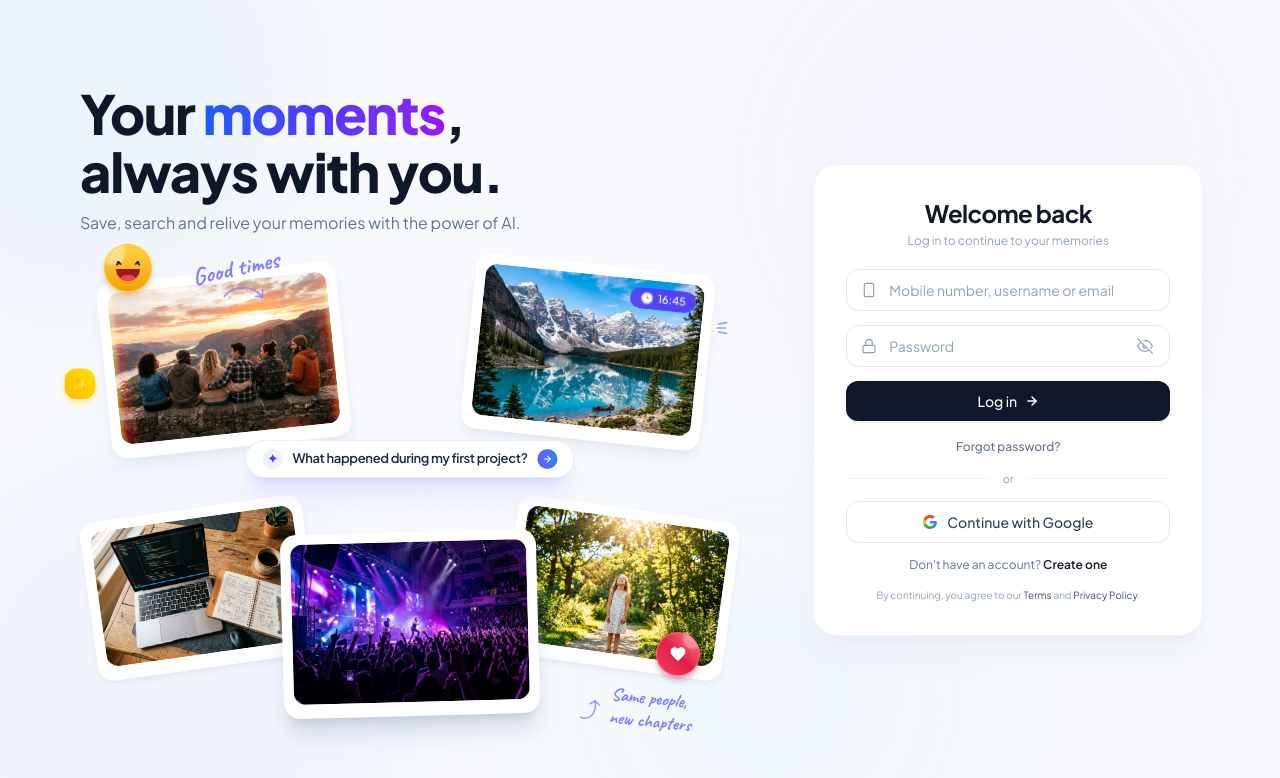
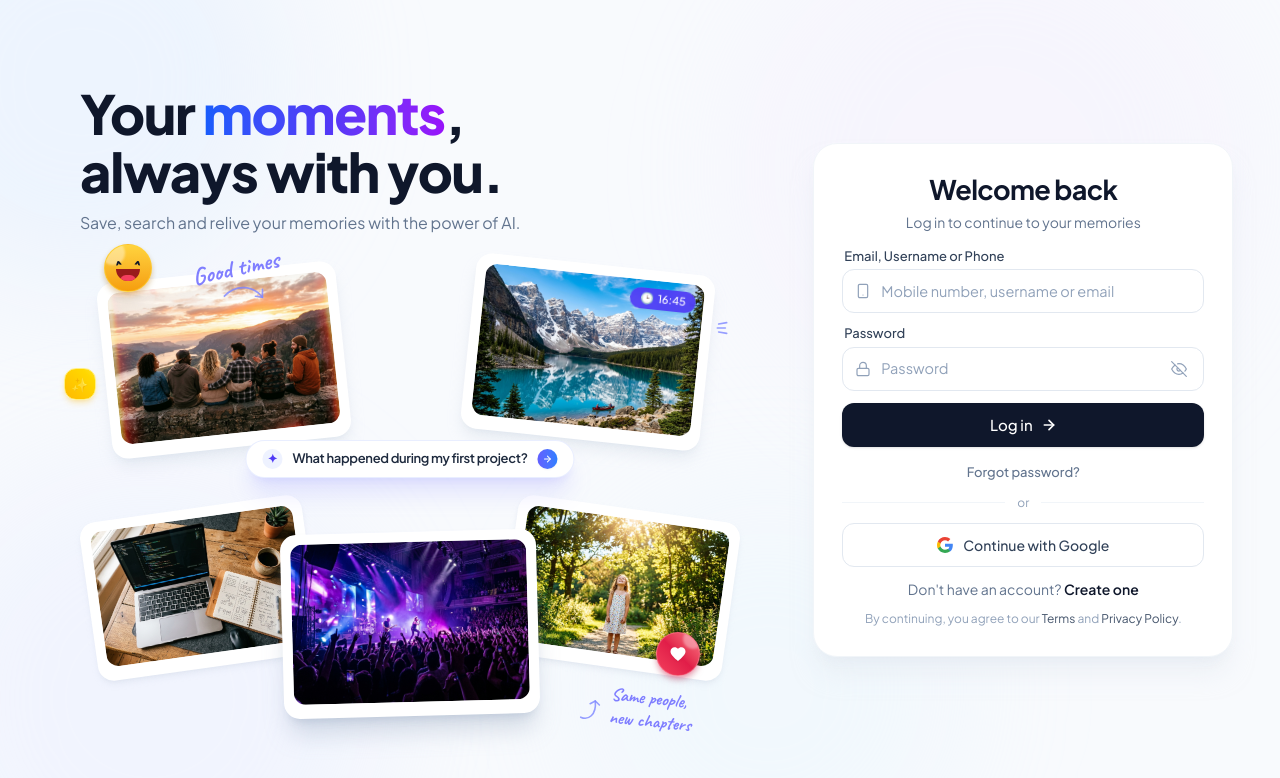
Before and after one commit to Next-Gen-Coder-2007/Chronicle, a React (Vite) app in the folder client/: page / in a window 1280 px wide. Shown: the top 778 px of the page. Built offline with nearby package versions, Linux system fonts and the light colour scheme.

Commit message:
style(client): update login page typography and field styling to match register page

```diff
--- a/client/src/pages/Login.tsx
+++ b/client/src/pages/Login.tsx
@@ -1,4 +1,5 @@
 import { useState } from 'react'
+import { Link } from 'react-router-dom'
 import { motion, type Variants } from 'framer-motion'
 
 import friendsImg from '../assets/memories/friends.jpg'
@@ -36,7 +37,7 @@ export default function Login() {
   }
 
   return (
-    <div className="relative h-screen max-h-screen w-full bg-[#f8fafd] overflow-hidden text-slate-800 flex items-center justify-center selection:bg-indigo-500 selection:text-white">
+    <div className="relative min-h-screen w-full bg-[#f8fafd] text-slate-800 flex items-center justify-center selection:bg-indigo-500 selection:text-white py-8 lg:py-4">
       <div className="pointer-events-none fixed inset-0 overflow-hidden">
         <div className="absolute -top-32 -left-32 w-[420px] h-[420px] rounded-full bg-blue-100/40 blur-3xl" />
         <div className="absolute -bottom-32 -left-20 w-[460px] h-[460px] rounded-full bg-indigo-100/30 blur-3xl" />
@@ -44,14 +45,14 @@ export default function Login() {
         <div className="absolute -bottom-20 right-1/4 w-96 h-96 rounded-full bg-sky-100/25 blur-3xl" />
       </div>
 
-      <div className="relative z-10 w-full max-w-[1440px] mx-auto px-6 sm:px-10 lg:px-12 h-full flex flex-col justify-center py-2 sm:py-4">
+      <div className="relative z-10 w-full max-w-[1440px] mx-auto px-4 sm:px-8 lg:px-12 flex flex-col justify-center">
         <motion.main
           variants={containerVariants}
           initial="hidden"
           animate="visible"
-          className="grid grid-cols-1 lg:grid-cols-12 gap-6 lg:gap-8 items-center lg:translate-x-8 sm:translate-x-4"
+          className="grid grid-cols-1 lg:grid-cols-12 gap-6 lg:gap-8 items-center lg:translate-x-8"
         >
-          <div className="lg:col-span-7 flex flex-col justify-center">
+          <div className="hidden lg:flex lg:col-span-7 flex-col justify-center">
             <div className="mb-4 lg:mb-5">
               <h1 className="text-4xl sm:text-5xl lg:text-[54px] font-extrabold tracking-tight text-slate-900 leading-[1.08]">
                 Your{' '}
@@ -276,20 +277,23 @@ export default function Login() {
             </div>
           </div>
 
-          <div className="lg:col-span-5 flex justify-center lg:justify-start lg:pl-6">
-            <div className="w-full max-w-[390px] bg-white rounded-3xl p-6 sm:p-8 shadow-xl shadow-slate-200/50 border border-slate-100">
-              <div className="mb-5 text-center">
-                <h2 className="text-2xl font-bold text-slate-900 tracking-tight">
+          <div className="w-full lg:col-span-5 flex justify-center lg:justify-start lg:pl-6">
+            <div className="w-full max-w-[420px] bg-white rounded-3xl p-6 sm:p-7 shadow-xl shadow-slate-200/50 border border-slate-100">
+              <div className="mb-4 text-center">
+                <h2 className="text-2xl sm:text-[27px] font-bold text-slate-900 tracking-tight">
                   Welcome back
                 </h2>
-                <p className="text-xs text-slate-400 mt-1">
+                <p className="text-xs sm:text-sm text-slate-500 mt-1">
                   Log in to continue to your memories
                 </p>
               </div>
 
-              <form onSubmit={handleSubmit} className="space-y-3.5">
+              <form onSubmit={handleSubmit} className="space-y-3">
                 <div>
-                  <div className="w-full rounded-xl border border-slate-200 bg-white px-3.5 py-2.5 flex items-center gap-3 focus-within:border-slate-800 focus-within:ring-1 focus-within:ring-slate-800 transition-colors">
+                  <label className="block text-xs sm:text-[13px] font-medium text-slate-700 mb-1 ml-0.5">
+                    Email, Username or Phone
+                  </label>
+                  <div className="w-full h-11 rounded-xl border border-slate-200 bg-white px-3 flex items-center gap-2.5 focus-within:border-slate-800 focus-within:ring-1 focus-within:ring-slate-800 transition-colors">
                     <svg
                       className="w-4 h-4 text-slate-400 flex-shrink-0"
                       viewBox="0 0 24 24"
@@ -308,13 +312,16 @@ export default function Login() {
                       value={identifier}
                       onChange={(e) => setIdentifier(e.target.value)}
                       placeholder="Mobile number, username or email"
-                      className="w-full bg-transparent text-xs sm:text-sm text-slate-900 placeholder-slate-400 focus:outline-none"
+                      className="w-full bg-transparent text-sm sm:text-[14.5px] text-slate-900 placeholder:text-slate-400 focus:outline-none"
                     />
                   </div>
                 </div>
 
                 <div>
-                  <div className="w-full rounded-xl border border-slate-200 bg-white px-3.5 py-2.5 flex items-center gap-3 focus-within:border-slate-800 focus-within:ring-1 focus-within:ring-slate-800 transition-colors">
+                  <label className="block text-xs sm:text-[13px] font-medium text-slate-700 mb-1 ml-0.5">
+                    Password
+                  </label>
+                  <div className="w-full h-11 rounded-xl border border-slate-200 bg-white px-3 flex items-center gap-2.5 focus-within:border-slate-800 focus-within:ring-1 focus-within:ring-slate-800 transition-colors">
                     <svg
                       className="w-4 h-4 text-slate-400 flex-shrink-0"
                       viewBox="0 0 24 24"
@@ -333,12 +340,13 @@ export default function Login() {
                       value={password}
                       onChange={(e) => setPassword(e.target.value)}
                       placeholder="Password"
-                      className="w-full bg-transparent text-xs sm:text-sm text-slate-900 placeholder-slate-400 focus:outline-none"
+                      className="w-full bg-transparent text-sm sm:text-[14.5px] text-slate-900 placeholder:text-slate-400 focus:outline-none"
                     />
                     <button
                       type="button"
                       onClick={() => setShowPassword(!showPassword)}
-                      className="text-slate-400 hover:text-slate-600 transition p-0.5 cursor-pointer"
+                      className="text-slate-400 hover:text-slate-600 transition p-1 cursor-pointer"
+                      title={showPassword ? 'Hide password' : 'Show password'}
                     >
                       {showPassword ? (
                         <svg className="w-4 h-4" viewBox="0 0 24 24" fill="none" stroke="currentColor" strokeWidth="1.8" strokeLinecap="round" strokeLinejoin="round">
@@ -360,14 +368,14 @@ export default function Login() {
                   whileTap={{ scale: 0.98 }}
                   type="submit"
                   disabled={isLoading}
-                  className="w-full py-2.5 px-4 rounded-xl bg-slate-900 hover:bg-slate-800 text-white font-medium text-xs sm:text-sm flex items-center justify-center gap-2 shadow-sm transition-colors cursor-pointer"
+                  className="w-full mt-2 h-11 px-4 rounded-xl bg-slate-900 hover:bg-slate-800 text-white font-medium text-sm sm:text-[15px] flex items-center justify-center gap-2 shadow-sm transition-colors cursor-pointer"
                 >
                   {isLoading ? (
                     <div className="w-4 h-4 border-2 border-white/30 border-t-white rounded-full animate-spin" />
                   ) : (
                     <>
                       <span>Log in</span>
-                      <svg className="w-3.5 h-3.5" viewBox="0 0 24 24" fill="none" stroke="currentColor" strokeWidth="2.5" strokeLinecap="round" strokeLinejoin="round">
+                      <svg className="w-4 h-4" viewBox="0 0 24 24" fill="none" stroke="currentColor" strokeWidth="2.5" strokeLinecap="round" strokeLinejoin="round">
                         <line x1="5" y1="12" x2="19" y2="12" />
                         <polyline points="12 5 19 12 12 19" />
                       </svg>
@@ -380,17 +388,17 @@ export default function Login() {
                 <button
                   type="button"
                   onClick={() => alert('Password reset link sent!')}
-                  className="text-xs text-slate-500 hover:text-slate-800 font-medium transition cursor-pointer"
+                  className="text-xs sm:text-[13px] text-slate-500 hover:text-slate-800 font-medium transition cursor-pointer"
                 >
                   Forgot password?
                 </button>
               </div>
 
-              <div className="relative my-3.5 flex items-center justify-center">
+              <div className="relative my-3 flex items-center justify-center">
                 <div className="absolute inset-0 flex items-center">
                   <div className="w-full border-t border-slate-100" />
                 </div>
-                <span className="relative bg-white px-3 text-[11px] text-slate-400 font-normal">
+                <span className="relative bg-white px-3 text-xs text-slate-400 font-normal">
                   or
                 </span>
               </div>
@@ -400,9 +408,9 @@ export default function Login() {
                 whileTap={{ scale: 0.98 }}
                 type="button"
                 onClick={() => alert('Signing in with Google...')}
-                className="w-full py-2.5 px-4 rounded-xl border border-slate-200 hover:bg-slate-50/80 bg-white text-slate-700 text-xs sm:text-sm font-medium flex items-center justify-center gap-2.5 transition cursor-pointer"
+                className="w-full h-11 px-4 rounded-xl border border-slate-200 hover:bg-slate-50/80 bg-white text-slate-700 text-sm font-medium flex items-center justify-center gap-2.5 transition cursor-pointer"
               >
-                <svg className="w-3.5 h-3.5" viewBox="0 0 24 24">
+                <svg className="w-4 h-4" viewBox="0 0 24 24">
                   <path
                     fill="#4285F4"
                     d="M23.745 12.27c0-.7-.06-1.4-.19-2.07H12v4.51h6.6c-.29 1.52-1.14 2.8-2.4 3.66v3.05h3.9c2.28-2.1 3.64-5.2 3.64-9.15z"
@@ -423,18 +431,17 @@ export default function Login() {
                 <span>Continue with Google</span>
               </motion.button>
 
-              <div className="mt-3.5 text-center text-xs text-slate-500">
+              <div className="mt-3 text-center text-xs sm:text-sm text-slate-500">
                 Don't have an account?{' '}
-                <button
-                  type="button"
-                  onClick={() => alert('Navigate to sign up')}
-                  className="text-slate-900 font-semibold hover:underline cursor-pointer"
+                <Link
+                  to="/register"
+                  className="text-slate-900 font-semibold hover:underline"
                 >
                   Create one
-                </button>
+                </Link>
               </div>
 
-              <p className="text-[10px] text-slate-400 text-center leading-relaxed mt-3.5">
+              <p className="text-[11px] sm:text-xs text-slate-400 text-center leading-relaxed mt-2.5">
                 By continuing, you agree to our{' '}
                 <a href="#terms" className="text-slate-600 hover:underline">
                   Terms
```
